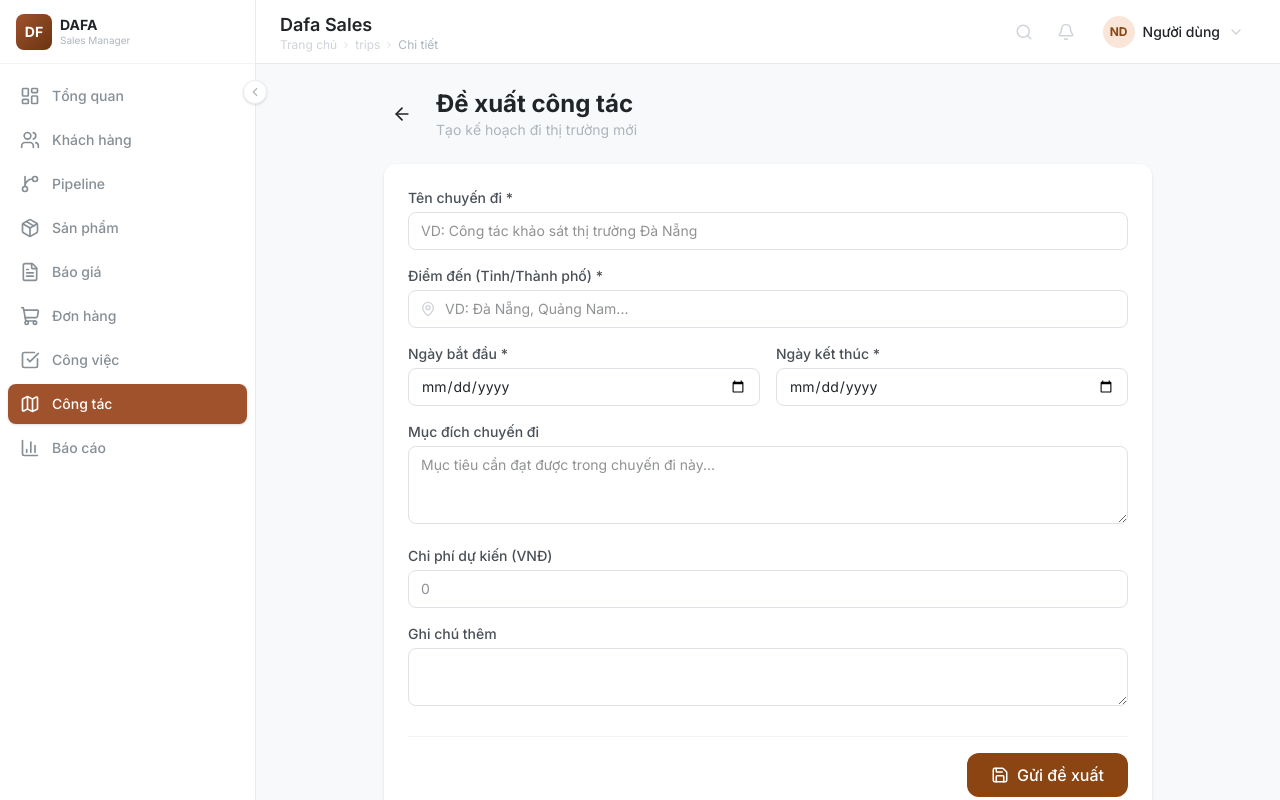
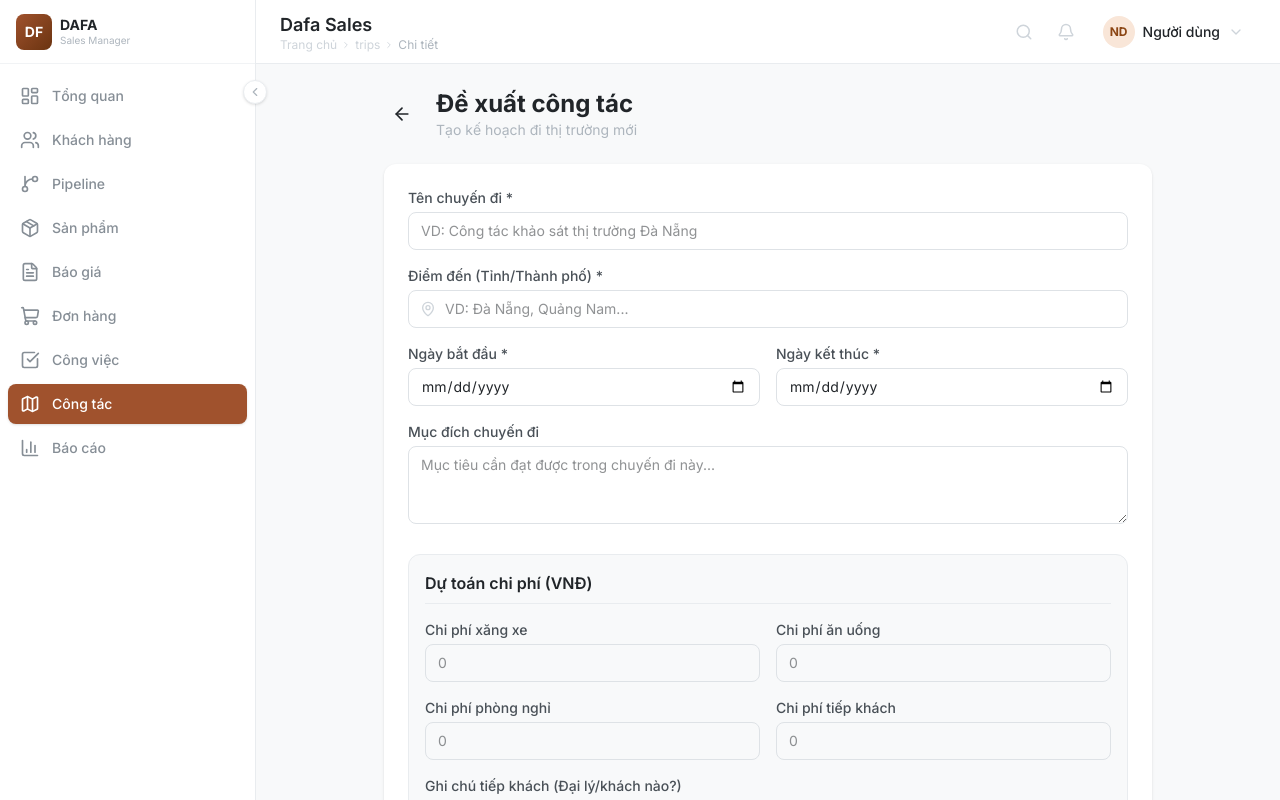
Before and after one commit to Leehu-123/Sale-manager-App, a Next.js app: page /trips/create in a window 1280 px wide. Built offline with nearby package versions, Linux system fonts and the light colour scheme; no server answers.

Commit message:
Update trip cost fields

```diff
--- a/src/app/(dashboard)/trips/[id]/page.tsx
+++ b/src/app/(dashboard)/trips/[id]/page.tsx
@@ -14,7 +14,11 @@ interface TripDailyReport {
 
 interface TripDetail {
   id: string; code: string; title: string; destination: string; purpose?: string
-  startDate: string; endDate: string; status: string; estimatedCost: number; actualCost: number
+  startDate: string; endDate: string; status: string;
+  estimatedCost: number; estimatedTransportCost: number; estimatedFoodCost: number;
+  estimatedAccommodationCost: number; estimatedEntertainmentCost: number; entertainmentNotes?: string;
+  actualCost: number; actualTransportCost: number; actualFoodCost: number;
+  actualAccommodationCost: number; actualEntertainmentCost: number;
   notes?: string; summary?: string; totalNewClients: number; totalOldClients: number
   userId: string; user: { name: string; email: string }
   reports: TripDailyReport[]
@@ -53,7 +57,9 @@ export default function TripDetailPage() {
   const fileInputRef = useRef<HTMLInputElement>(null)
 
   // Finish Form state
-  const [finishForm, setFinishForm] = useState({ actualCost: '', summary: '' })
+  const [finishForm, setFinishForm] = useState({
+    actualTransportCost: '', actualFoodCost: '', actualAccommodationCost: '', actualEntertainmentCost: '', summary: ''
+  })
 
   const fetchTrip = async () => {
     try {
@@ -147,12 +153,22 @@ export default function TripDetailPage() {
       const totalNew = trip?.reports.reduce((s, r) => s + r.newClients, 0) || 0
       const totalOld = trip?.reports.reduce((s, r) => s + r.oldClients, 0) || 0
 
+      const transport = parseFloat(finishForm.actualTransportCost) || 0
+      const food = parseFloat(finishForm.actualFoodCost) || 0
+      const accom = parseFloat(finishForm.actualAccommodationCost) || 0
+      const enter = parseFloat(finishForm.actualEntertainmentCost) || 0
+      const totalCost = transport + food + accom + enter
+
       const res = await fetch(`/api/trips/${params.id}`, {
         method: 'PUT',
         headers: { 'Content-Type': 'application/json' },
         body: JSON.stringify({
           status: 'COMPLETED',
-          actualCost: parseFloat(finishForm.actualCost) || 0,
+          actualTransportCost: transport,
+          actualFoodCost: food,
+          actualAccommodationCost: accom,
+          actualEntertainmentCost: enter,
+          actualCost: totalCost,
           summary: finishForm.summary,
           totalNewClients: totalNew,
           totalOldClients: totalOld,
@@ -214,10 +230,33 @@ export default function TripDetailPage() {
           <div><p className="text-sm text-surface-500 mb-1">Điểm đến</p><p className="font-medium flex items-center gap-1"><MapPin size={16} className="text-brand-500"/> {trip.destination}</p></div>
           <div><p className="text-sm text-surface-500 mb-1">Thời gian</p><p className="font-medium flex items-center gap-1"><Calendar size={16} className="text-brand-500"/> {formatDate(trip.startDate)} - {formatDate(trip.endDate)}</p></div>
           <div><p className="text-sm text-surface-500 mb-1">Mục đích</p><p className="text-sm">{trip.purpose || '-'}</p></div>
+          <div>
+            <p className="text-sm text-surface-500 mb-2">Chi tiết dự toán (Tổng: {formatCurrency(trip.estimatedCost)})</p>
+            <div className="text-xs space-y-1 bg-surface-50 p-3 rounded-lg border border-surface-100">
+              <div className="flex justify-between"><span>Xăng xe:</span><span className="font-medium">{formatCurrency(trip.estimatedTransportCost)}</span></div>
+              <div className="flex justify-between"><span>Ăn uống:</span><span className="font-medium">{formatCurrency(trip.estimatedFoodCost)}</span></div>
+              <div className="flex justify-between"><span>Phòng nghỉ:</span><span className="font-medium">{formatCurrency(trip.estimatedAccommodationCost)}</span></div>
+              <div className="flex justify-between">
+                <span>Tiếp khách: {trip.entertainmentNotes && <span className="text-surface-400">({trip.entertainmentNotes})</span>}</span>
+                <span className="font-medium">{formatCurrency(trip.estimatedEntertainmentCost)}</span>
+              </div>
+            </div>
+          </div>
         </div>
         <div className="space-y-4">
-          <div><p className="text-sm text-surface-500 mb-1">Chi phí dự kiến</p><p className="font-semibold text-amber-600 flex items-center gap-1"><DollarSign size={16}/> {formatCurrency(trip.estimatedCost)}</p></div>
-          <div><p className="text-sm text-surface-500 mb-1">Chi phí thực tế</p><p className="font-semibold text-green-600 flex items-center gap-1"><DollarSign size={16}/> {trip.actualCost ? formatCurrency(trip.actualCost) : 'Chưa chốt'}</p></div>
+          <div>
+            <p className="text-sm text-surface-500 mb-2">Chi phí thực tế (Tổng: {trip.actualCost ? formatCurrency(trip.actualCost) : 'Chưa chốt'})</p>
+            {trip.status === 'COMPLETED' ? (
+              <div className="text-xs space-y-1 bg-green-50 p-3 rounded-lg border border-green-100 text-green-800">
+                <div className="flex justify-between"><span>Xăng xe:</span><span className="font-medium">{formatCurrency(trip.actualTransportCost)}</span></div>
+                <div className="flex justify-between"><span>Ăn uống:</span><span className="font-medium">{formatCurrency(trip.actualFoodCost)}</span></div>
+                <div className="flex justify-between"><span>Phòng nghỉ:</span><span className="font-medium">{formatCurrency(trip.actualAccommodationCost)}</span></div>
+                <div className="flex justify-between"><span>Tiếp khách:</span><span className="font-medium">{formatCurrency(trip.actualEntertainmentCost)}</span></div>
+              </div>
+            ) : (
+              <p className="text-xs text-surface-400 italic">Chi phí thực tế sẽ được cập nhật khi kết thúc chuyến đi.</p>
+            )}
+          </div>
           <div><p className="text-sm text-surface-500 mb-1">Tổng kết</p><p className="text-sm">{trip.summary || '-'}</p></div>
           {trip.status === 'COMPLETED' && (
             <div className="flex gap-4">
@@ -326,7 +365,14 @@ export default function TripDetailPage() {
           <div className="bg-blue-50 p-3 rounded-lg text-sm text-blue-800">
             Hệ thống sẽ tổng hợp số liệu từ các báo cáo ngày. Bạn vui lòng chốt chi phí thực tế và đánh giá tổng kết chuyến đi.
           </div>
-          <div><label className="block text-sm font-medium text-surface-700 mb-1">Chi phí thực tế (VNĐ) *</label><input type="number" min="0" required value={finishForm.actualCost} onChange={e => setFinishForm({...finishForm, actualCost: e.target.value})} className="w-full border border-surface-300 rounded-lg px-3 py-2 text-sm" placeholder={trip.estimatedCost.toString()} /></div>
+
+          <div className="grid grid-cols-1 sm:grid-cols-2 gap-4">
+            <div><label className="block text-sm font-medium text-surface-700 mb-1">CP xăng xe thực tế</label><input type="number" min="0" value={finishForm.actualTransportCost} onChange={e => setFinishForm({...finishForm, actualTransportCost: e.target.value})} className="w-full border border-surface-300 rounded-lg px-3 py-2 text-sm" placeholder={trip.estimatedTransportCost.toString()} /></div>
+            <div><label className="block text-sm font-medium text-surface-700 mb-1">CP ăn uống thực tế</label><input type="number" min="0" value={finishForm.actualFoodCost} onChange={e => setFinishForm({...finishForm, actualFoodCost: e.target.value})} className="w-full border border-surface-300 rounded-lg px-3 py-2 text-sm" placeholder={trip.estimatedFoodCost.toString()} /></div>
+            <div><label className="block text-sm font-medium text-surface-700 mb-1">CP phòng nghỉ thực tế</label><input type="number" min="0" value={finishForm.actualAccommodationCost} onChange={e => setFinishForm({...finishForm, actualAccommodationCost: e.target.value})} className="w-full border border-surface-300 rounded-lg px-3 py-2 text-sm" placeholder={trip.estimatedAccommodationCost.toString()} /></div>
+            <div><label className="block text-sm font-medium text-surface-700 mb-1">CP tiếp khách thực tế</label><input type="number" min="0" value={finishForm.actualEntertainmentCost} onChange={e => setFinishForm({...finishForm, actualEntertainmentCost: e.target.value})} className="w-full border border-surface-300 rounded-lg px-3 py-2 text-sm" placeholder={trip.estimatedEntertainmentCost.toString()} /></div>
+          </div>
+
           <div><label className="block text-sm font-medium text-surface-700 mb-1">Đánh giá chung</label><textarea value={finishForm.summary} onChange={e => setFinishForm({...finishForm, summary: e.target.value})} rows={4} className="w-full border border-surface-300 rounded-lg px-3 py-2 text-sm" placeholder="Đánh giá hiệu quả so với mục tiêu đề ra..." /></div>
           <div className="flex gap-3 pt-4 border-t border-surface-100">
             <button type="button" onClick={() => setShowFinishModal(false)} className="flex-1 px-4 py-2 bg-surface-100 text-surface-700 rounded-lg font-medium hover:bg-surface-200">Hủy</button>
--- a/src/app/(dashboard)/trips/create/page.tsx
+++ b/src/app/(dashboard)/trips/create/page.tsx
@@ -8,19 +8,31 @@ export default function CreateTripPage() {
   const router = useRouter()
   const [saving, setSaving] = useState(false)
   const [form, setForm] = useState({
-    title: '', destination: '', purpose: '', startDate: '', endDate: '', estimatedCost: '', notes: ''
+    title: '', destination: '', purpose: '', startDate: '', endDate: '',
+    estimatedTransportCost: '', estimatedFoodCost: '', estimatedAccommodationCost: '',
+    estimatedEntertainmentCost: '', entertainmentNotes: '', notes: ''
   })
 
   const handleSubmit = async (e: React.FormEvent) => {
     e.preventDefault()
     setSaving(true)
     try {
+      const transport = parseFloat(form.estimatedTransportCost) || 0
+      const food = parseFloat(form.estimatedFoodCost) || 0
+      const accom = parseFloat(form.estimatedAccommodationCost) || 0
+      const enter = parseFloat(form.estimatedEntertainmentCost) || 0
+      const totalCost = transport + food + accom + enter
+
       const res = await fetch('/api/trips', {
         method: 'POST',
         headers: { 'Content-Type': 'application/json' },
         body: JSON.stringify({
           ...form,
-          estimatedCost: parseFloat(form.estimatedCost) || 0
+          estimatedTransportCost: transport,
+          estimatedFoodCost: food,
+          estimatedAccommodationCost: accom,
+          estimatedEntertainmentCost: enter,
+          estimatedCost: totalCost
         })
       })
       if (res.ok) {
@@ -79,9 +91,30 @@ export default function CreateTripPage() {
             <textarea value={form.purpose} onChange={e => setForm({...form, purpose: e.target.value})} className="w-full border border-surface-300 rounded-lg px-3 py-2 text-sm" rows={3} placeholder="Mục tiêu cần đạt được trong chuyến đi này..." />
           </div>
 
-          <div>
-            <label className="block text-sm font-medium text-surface-700 mb-1">Chi phí dự kiến (VNĐ)</label>
-            <input type="number" value={form.estimatedCost} onChange={e => setForm({...form, estimatedCost: e.target.value})} className="w-full border border-surface-300 rounded-lg px-3 py-2 text-sm" placeholder="0" min="0" />
+          <div className="border border-surface-200 rounded-xl p-4 bg-surface-50 space-y-4 mt-6">
+            <h3 className="font-semibold text-surface-900 border-b border-surface-200 pb-2">Dự toán chi phí (VNĐ)</h3>
+            <div className="grid grid-cols-1 sm:grid-cols-2 gap-4">
+              <div>
+                <label className="block text-sm font-medium text-surface-700 mb-1">Chi phí xăng xe</label>
+                <input type="number" value={form.estimatedTransportCost} onChange={e => setForm({...form, estimatedTransportCost: e.target.value})} className="w-full border border-surface-300 rounded-lg px-3 py-2 text-sm" placeholder="0" min="0" />
+              </div>
+              <div>
+                <label className="block text-sm font-medium text-surface-700 mb-1">Chi phí ăn uống</label>
+                <input type="number" value={form.estimatedFoodCost} onChange={e => setForm({...form, estimatedFoodCost: e.target.value})} className="w-full border border-surface-300 rounded-lg px-3 py-2 text-sm" placeholder="0" min="0" />
+              </div>
+              <div>
+                <label className="block text-sm font-medium text-surface-700 mb-1">Chi phí phòng nghỉ</label>
+                <input type="number" value={form.estimatedAccommodationCost} onChange={e => setForm({...form, estimatedAccommodationCost: e.target.value})} className="w-full border border-surface-300 rounded-lg px-3 py-2 text-sm" placeholder="0" min="0" />
+              </div>
+              <div>
+                <label className="block text-sm font-medium text-surface-700 mb-1">Chi phí tiếp khách</label>
+                <input type="number" value={form.estimatedEntertainmentCost} onChange={e => setForm({...form, estimatedEntertainmentCost: e.target.value})} className="w-full border border-surface-300 rounded-lg px-3 py-2 text-sm" placeholder="0" min="0" />
+              </div>
+            </div>
+            <div>
+              <label className="block text-sm font-medium text-surface-700 mb-1">Ghi chú tiếp khách (Đại lý/khách nào?)</label>
+              <input type="text" value={form.entertainmentNotes} onChange={e => setForm({...form, entertainmentNotes: e.target.value})} className="w-full border border-surface-300 rounded-lg px-3 py-2 text-sm" placeholder="Nhập tên đại lý, khách hàng dự kiến tiếp..." />
+            </div>
           </div>
 
           <div>
--- a/src/app/api/trips/[id]/route.ts
+++ b/src/app/api/trips/[id]/route.ts
@@ -50,6 +50,10 @@ export async function PUT(req: NextRequest, { params }: { params: Promise<{ id:
       data: {
         status: body.status !== undefined ? body.status : existing.status,
         actualCost: body.actualCost !== undefined ? body.actualCost : existing.actualCost,
+        actualTransportCost: body.actualTransportCost !== undefined ? body.actualTransportCost : existing.actualTransportCost,
+        actualFoodCost: body.actualFoodCost !== undefined ? body.actualFoodCost : existing.actualFoodCost,
+        actualAccommodationCost: body.actualAccommodationCost !== undefined ? body.actualAccommodationCost : existing.actualAccommodationCost,
+        actualEntertainmentCost: body.actualEntertainmentCost !== undefined ? body.actualEntertainmentCost : existing.actualEntertainmentCost,
         summary: body.summary !== undefined ? body.summary : existing.summary,
         totalNewClients: body.totalNewClients !== undefined ? body.totalNewClients : existing.totalNewClients,
         totalOldClients: body.totalOldClients !== undefined ? body.totalOldClients : existing.totalOldClients,
--- a/src/app/api/trips/route.ts
+++ b/src/app/api/trips/route.ts
@@ -52,6 +52,11 @@ export async function POST(req: NextRequest) {
         startDate: new Date(body.startDate),
         endDate: new Date(body.endDate),
         estimatedCost: body.estimatedCost || 0,
+        estimatedTransportCost: body.estimatedTransportCost || 0,
+        estimatedFoodCost: body.estimatedFoodCost || 0,
+        estimatedAccommodationCost: body.estimatedAccommodationCost || 0,
+        estimatedEntertainmentCost: body.estimatedEntertainmentCost || 0,
+        entertainmentNotes: body.entertainmentNotes || null,
         status: 'PROPOSED',
         notes: body.notes || null,
       },
```
Also changed, not shown: 2 other files (tests, documents, lock files or other folders).
